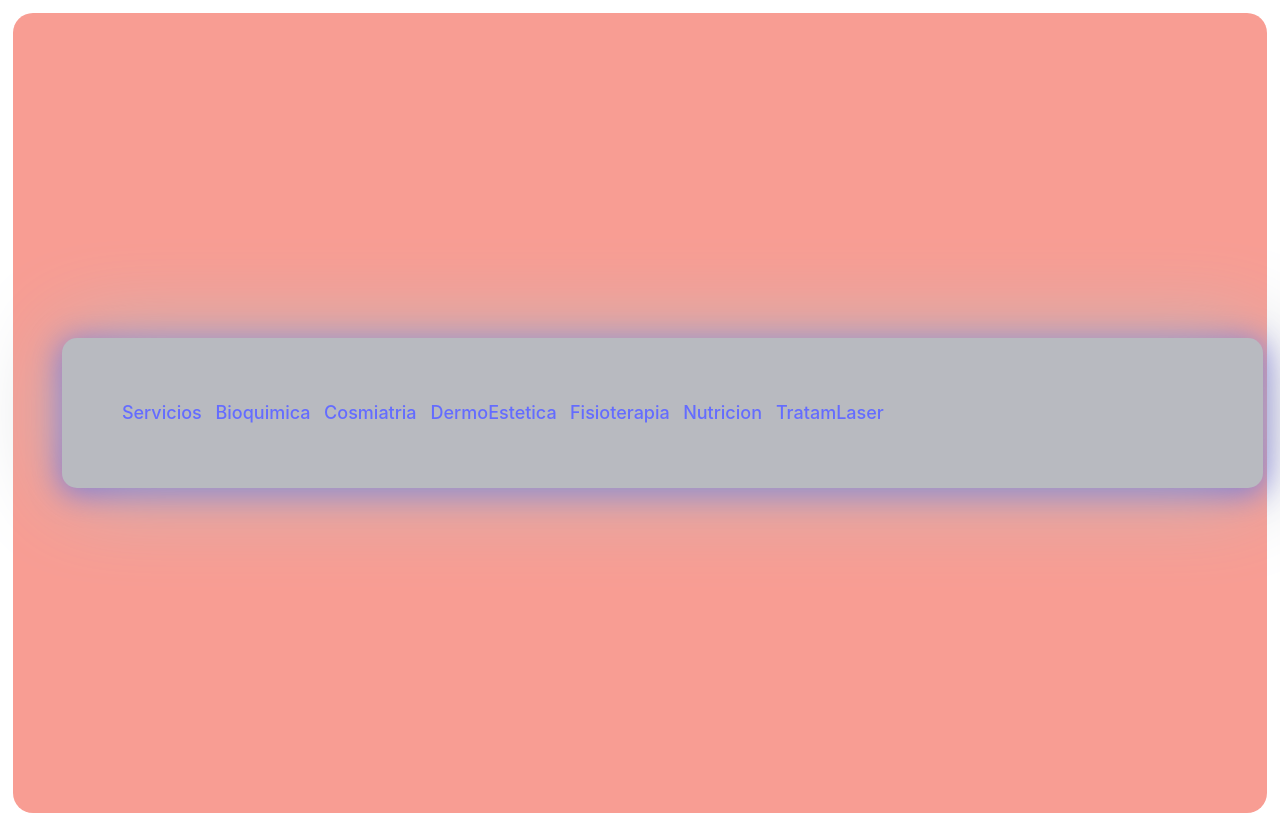
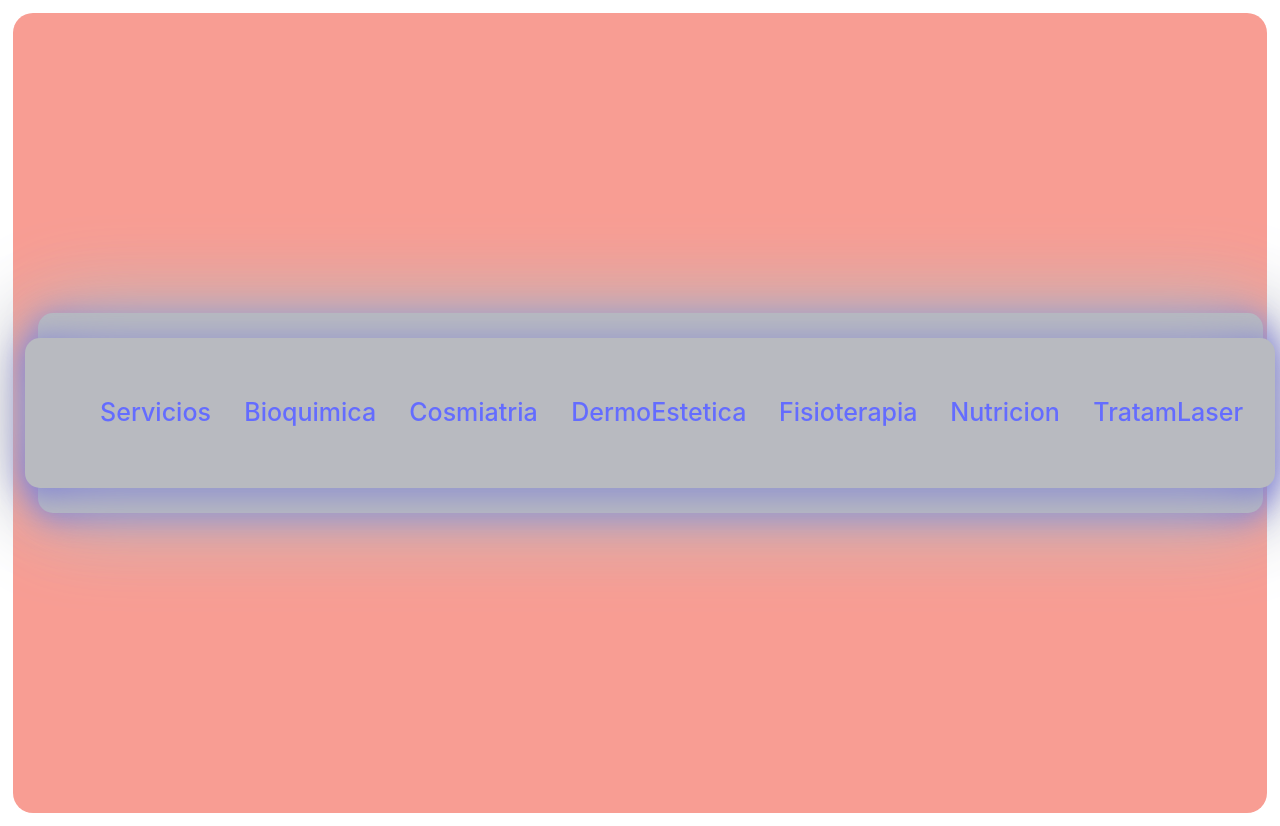
Before and after one commit to ginofrancocba/medicinaIntegrativaFront, a React (Vite) app: page /Servicios in a window 1280 px wide. Built offline with nearby package versions, Linux system fonts and the light colour scheme.

Commit message:
Add Change Layout LayoutServicios Servicios

```diff
--- a/src/pages/Home.jsx
+++ b/src/pages/Home.jsx
@@ -17,7 +17,8 @@ function Home ()  {
                             <img src={logo} alt='Logo' />
                             <img src={Vivi} alt='Vivi' />
                         </Grid>
-            <Grid container>
+             <Grid
+                 container>
                       <h1 className="h1-home">Bienvenidos a nuestro home !!!</h1>
                       <h2 className="h2-home">Somos una empresa dedicada a la Medicina Integrativa</h2>
                       <p className="lead text-center">El Secreto de una Piel Resplandeciente.
--- a/src/pages/Layout.css
+++ b/src/pages/Layout.css
@@ -8,7 +8,7 @@
    border-radius: 15px;
    box-shadow: var(--grey) 0px 0px 95px, var(--azul) 0px 4px 31px;
    border: 0px solid var(--azul-fran);
-   margin: 0px;
+   margin: 30px;
 }
 
 .navbar ul {
--- a/src/pages/LayoutServicios.css
+++ b/src/pages/LayoutServicios.css
@@ -0,0 +1,19 @@
+.container-layoutServicios {
+    display: flex;
+    justify-content:center;
+    text-align: center;
+    align-items: center;
+    height: 200px;
+    background-color: var(--grey);
+    border-radius: 15px;
+    box-shadow: var(--grey) 0px 0px 95px, var(--azul) 0px 4px 31px;
+    border: 0px solid var(--azul-fran);
+    margin: 0px;
+}
+
+.navbar-servicios ul {
+   width: 1400px;
+   justify-content:space-evenly;
+   font-size: 25px;
+   list-style: none;
+}
--- a/src/pages/LayoutServicios.jsx
+++ b/src/pages/LayoutServicios.jsx
@@ -1,12 +1,12 @@
 import { Outlet, Link } from "react-router-dom";
 import {Grid} from '@material-ui/core';
-import './LayoutServicios';
+import './LayoutServicios.css';
 
 function LayoutServicios() {
     return (
         <div>
             <Grid
-            container>
+                container className="container-layoutServicios">
                     <nav className="navbar-servicios navbar-expand-lg bg-dark">
                         <ul>
                             <li>
--- a/src/pages/Servicios.jsx
+++ b/src/pages/Servicios.jsx
@@ -1,42 +1,18 @@
-
+import React from 'react';
+import {Grid} from '@material-ui/core';
 
 import './Servicios.css';
 
 function Servicios() {
     return
-      //   <div>
-      //       <Grid
-      //       container>
-      //             <nav className="navbar-servicios navbar-expand-lg bg-dark">
-      //                <ul>
-      //                    <li>
-      //                       <Link to="/">Servicios</Link>
-      //                   </li>
-      //                   <li>
-      //                     <Link to="/bioquimica">Bioquimica</Link>
-      //                   </li>
-      //                   <li>
-      //                    <Link to="/cosmiatria">Cosmiatria</Link>
-      //                   </li>
-      //                   <li>
-      //                     <Link to="/dermoEstetica">DermoEstetica</Link>
-      //                   </li>
-      //                   <li>
-      //                     <Link to="/fisioterapia">Fisioterapia</Link>
-      //                   </li>
-      //                  <li>
-      //                     <Link to="/nutricion">Nutricion</Link>
-      //                  </li>
-      //                  <li>
-      //                    <Link to="/tratamLaser">TratamLaser</Link>
-      //                   </li>
-      //                 </ul>
-      //             </nav>
-      //             </Grid>
-      //             <Outlet />
-      //             <h1>Esta pagina es para Servicios</h1>
-      // </div>
+         <div>
+             <Grid
+                 container>
 
+              </Grid>
+              <Outlet />
+                    <h1>Esta pagina es para Servicios</h1>
+         </div>
 }
 
 export default Servicios;
```
Also changed, not shown: src/pages/Layout.jsx (indentation only). Lines whose indentation alone changed are shown as unchanged.
